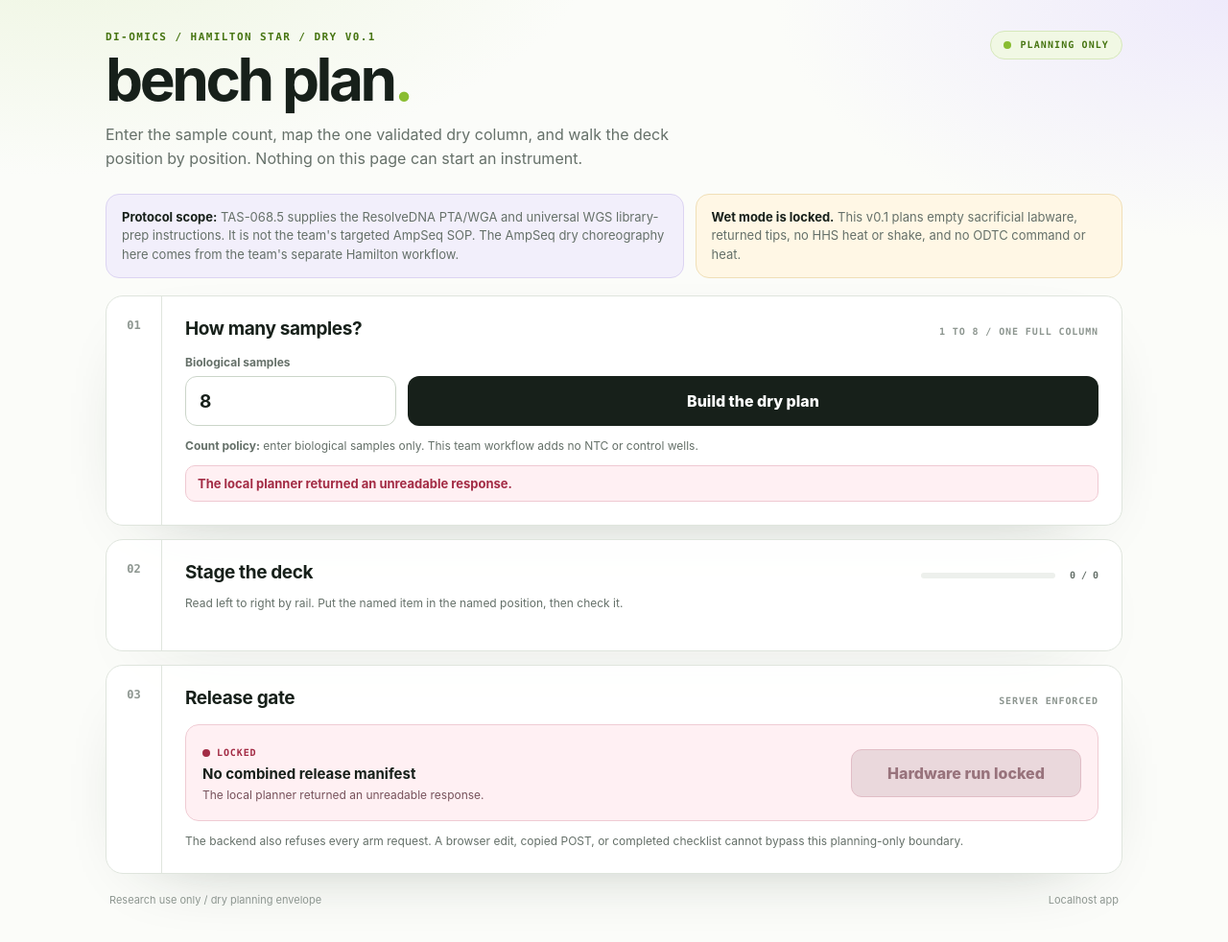
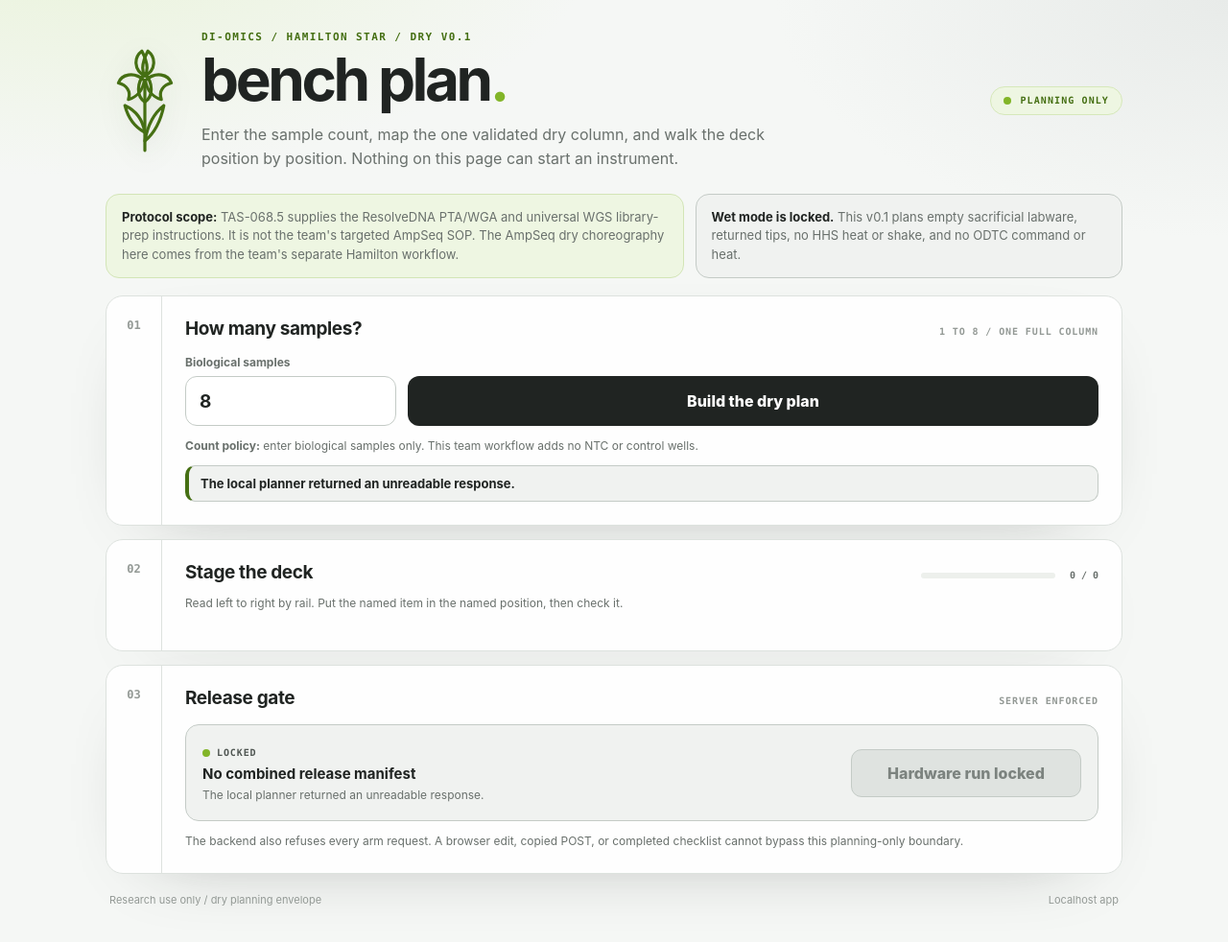
Before and after one commit to di-omics/plr-tested, a plain HTML site: page packages/pta-ampseq-app/pta_ampseq_app/static/index.html in a window 1280 px wide. Shown: the whole page at 96% size. Drawn offline with Linux system fonts and the light colour scheme; no server answers.

Commit message:
style: apply green grayscale app theme

```diff
--- a/packages/pta-ampseq-app/pta_ampseq_app/static/index.html
+++ b/packages/pta-ampseq-app/pta_ampseq_app/static/index.html
@@ -7,23 +7,19 @@
   <title>PTA + AmpSeq bench planner</title>
   <style>
     :root {
-      --ink: #17201a;
-      --muted: #657069;
-      --faint: #8d9690;
-      --paper: #fbfcf9;
+      --ink: #202422;
+      --muted: #69706c;
+      --faint: #939995;
+      --paper: #f5f7f5;
       --panel: #ffffff;
-      --line: #dfe5dd;
-      --line-strong: #cbd5c9;
-      --green: #89bd31;
-      --green-deep: #477512;
-      --green-wash: #f1f8e4;
-      --violet: #8a76c8;
-      --violet-wash: #f2effb;
-      --amber: #9a6a0d;
-      --amber-wash: #fff7e5;
-      --red: #a32c45;
-      --red-wash: #fff0f3;
-      --shadow: 0 24px 80px -52px rgba(26, 47, 30, .45);
+      --line: #dde2de;
+      --line-strong: #c4cbc6;
+      --gray-wash: #f0f2f0;
+      --gray-strong: #505753;
+      --green: #82b528;
+      --green-deep: #456f13;
+      --green-wash: #eef6e2;
+      --shadow: 0 24px 80px -52px rgba(28, 32, 29, .42);
       --radius: 18px;
     }
 
@@ -35,8 +31,8 @@
       color: var(--ink);
       font-family: Inter, ui-sans-serif, -apple-system, BlinkMacSystemFont, "Segoe UI", sans-serif;
       background:
-        radial-gradient(900px 420px at 5% -8%, #edf5df 0, transparent 63%),
-        radial-gradient(760px 400px at 100% 0, #eeeafb 0, transparent 62%),
+        radial-gradient(900px 420px at 5% -8%, #e9f3d9 0, transparent 63%),
+        radial-gradient(760px 400px at 100% 0, #e8ebe9 0, transparent 62%),
         var(--paper);
       -webkit-font-smoothing: antialiased;
     }
@@ -51,10 +47,33 @@
 
     header {
       display: flex;
-      align-items: flex-start;
+      align-items: center;
       justify-content: space-between;
       gap: 24px;
       margin-bottom: 24px;
+    }
+
+    .brand-lockup {
+      display: grid;
+      grid-template-columns: 82px minmax(0, 1fr);
+      gap: 18px;
+      align-items: center;
+    }
+
+    .flower-mark {
+      width: 82px;
+      height: 112px;
+      color: var(--green-deep);
+      filter: drop-shadow(0 8px 14px rgba(32, 36, 34, .10));
+    }
+
+    .flower-mark path {
+      fill: none;
+      stroke: currentColor;
+      stroke-width: 3.2;
+      stroke-linecap: round;
+      stroke-linejoin: round;
+      vector-effect: non-scaling-stroke;
     }
 
     .eyebrow {
@@ -123,8 +142,8 @@
     }
 
     .notice strong { color: var(--ink); }
-    .notice.protocol { border-color: #dcd4f2; background: var(--violet-wash); }
-    .notice.lock { border-color: #f0dfb7; background: var(--amber-wash); }
+    .notice.protocol { border-color: #d3e5b7; background: var(--green-wash); }
+    .notice.lock { border-color: var(--line-strong); background: var(--gray-wash); }
 
     .step {
       display: grid;
@@ -222,10 +241,11 @@
       display: none;
       margin: 11px 0 0;
       padding: 10px 12px;
-      border: 1px solid #efc9d2;
+      border: 1px solid var(--line-strong);
+      border-left: 4px solid var(--green-deep);
       border-radius: 10px;
-      background: var(--red-wash);
-      color: var(--red);
+      background: var(--gray-wash);
+      color: var(--ink);
       font-size: 13px;
       font-weight: 700;
     }
@@ -413,9 +433,9 @@
       gap: 16px;
       align-items: center;
       padding: 17px;
-      border: 1px solid #efcbd3;
+      border: 1px solid var(--line-strong);
       border-radius: 14px;
-      background: var(--red-wash);
+      background: var(--gray-wash);
     }
 
     .release-state {
@@ -423,7 +443,7 @@
       align-items: center;
       gap: 7px;
       margin-bottom: 7px;
-      color: var(--red);
+      color: var(--gray-strong);
       font: 800 10px/1 ui-monospace, SFMono-Regular, Menlo, monospace;
       letter-spacing: .09em;
       text-transform: uppercase;
@@ -433,20 +453,20 @@
       width: 8px;
       height: 8px;
       border-radius: 50%;
-      background: var(--red);
+      background: var(--green);
       content: "";
     }
 
     .release-copy b { display: block; margin-bottom: 4px; font-size: 15px; }
-    .release-copy p { margin: 0; color: #76525b; font-size: 12px; line-height: 1.5; }
+    .release-copy p { margin: 0; color: var(--muted); font-size: 12px; line-height: 1.5; }
 
     .arm {
       width: 100%;
       height: 50px;
-      border: 1px solid #e1bdc6;
+      border: 1px solid var(--line-strong);
       border-radius: 11px;
-      background: #ead8dc;
-      color: #98737c;
+      background: #dfe3e0;
+      color: #7c837f;
       cursor: not-allowed;
       font-weight: 800;
     }
@@ -471,6 +491,8 @@
 
     @media (max-width: 540px) {
       .shell { width: min(100% - 20px, 1060px); padding-top: 20px; }
+      .brand-lockup { grid-template-columns: 58px minmax(0, 1fr); gap: 12px; }
+      .flower-mark { width: 58px; height: 82px; }
       .step { grid-template-columns: 42px minmax(0, 1fr); }
       .step-no { padding-top: 20px; }
       .step-body { padding: 18px 14px 20px; }
@@ -485,10 +507,22 @@
 <body>
   <main class="shell">
     <header>
-      <div>
-        <p class="eyebrow">di-omics / Hamilton STAR / dry v0.1</p>
-        <h1>bench plan<span>.</span></h1>
-        <p class="lede">Enter the sample count, map the one validated dry column, and walk the deck position by position. Nothing on this page can start an instrument.</p>
+      <div class="brand-lockup">
+        <svg class="flower-mark" viewBox="0 0 150 215" role="img" aria-label="di-omics flower mark">
+          <path d="M75 70V207"/>
+          <path d="M75 58C52 46 53 20 69 8C79 27 84 44 75 58Z"/>
+          <path d="M75 58C98 46 97 20 81 8C71 27 66 44 75 58Z"/>
+          <path d="M74 67C53 48 28 55 22 72C38 76 48 88 42 105C60 100 71 85 74 67Z"/>
+          <path d="M76 67C97 48 122 55 128 72C112 76 102 88 108 105C90 100 79 85 76 67Z"/>
+          <path d="M75 53C58 72 58 99 75 110C92 99 92 72 75 53Z"/>
+          <path d="M75 171C56 161 41 141 35 117C57 127 71 147 75 171Z"/>
+          <path d="M75 188C97 170 108 142 113 117C91 134 80 159 75 188Z"/>
+        </svg>
+        <div>
+          <p class="eyebrow">di-omics / Hamilton STAR / dry v0.1</p>
+          <h1>bench plan<span>.</span></h1>
+          <p class="lede">Enter the sample count, map the one validated dry column, and walk the deck position by position. Nothing on this page can start an instrument.</p>
+        </div>
       </div>
       <div class="mode-badge">planning only</div>
     </header>
```
Also changed, not shown: 1 other file.
